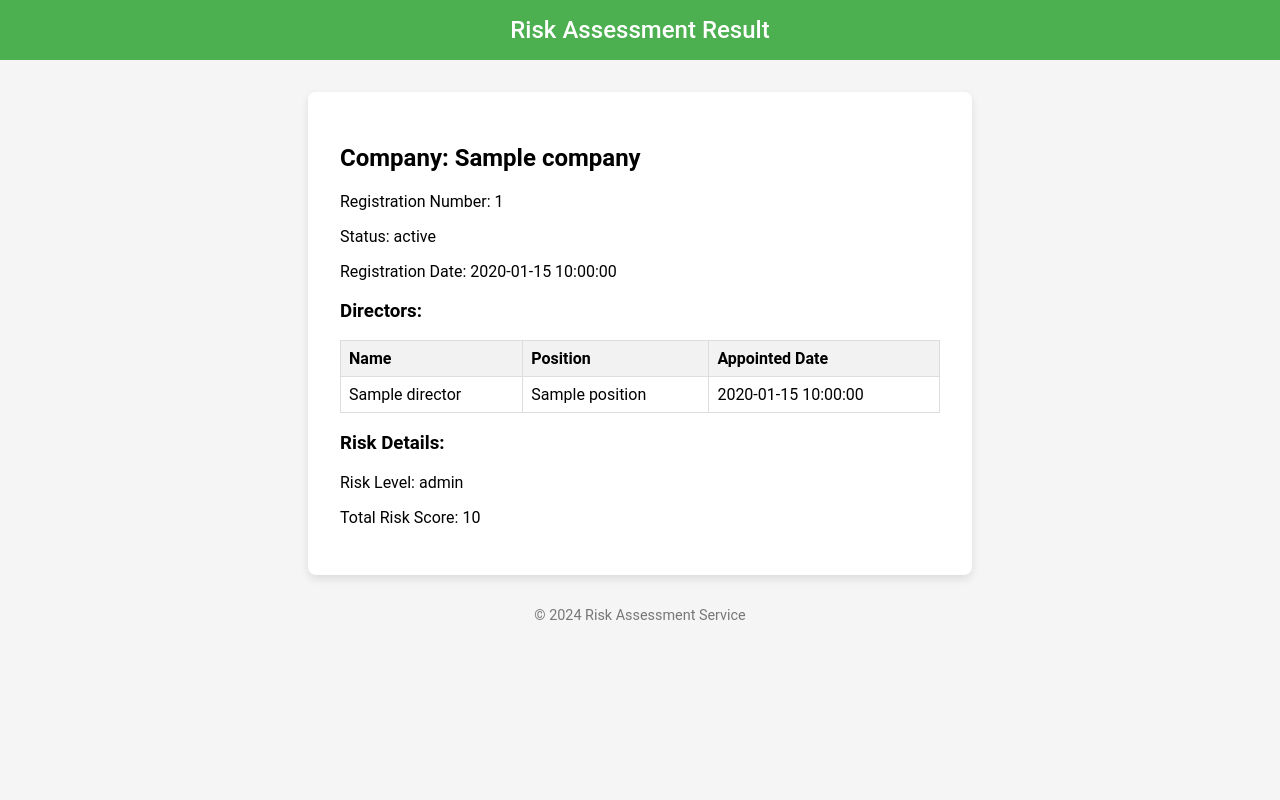
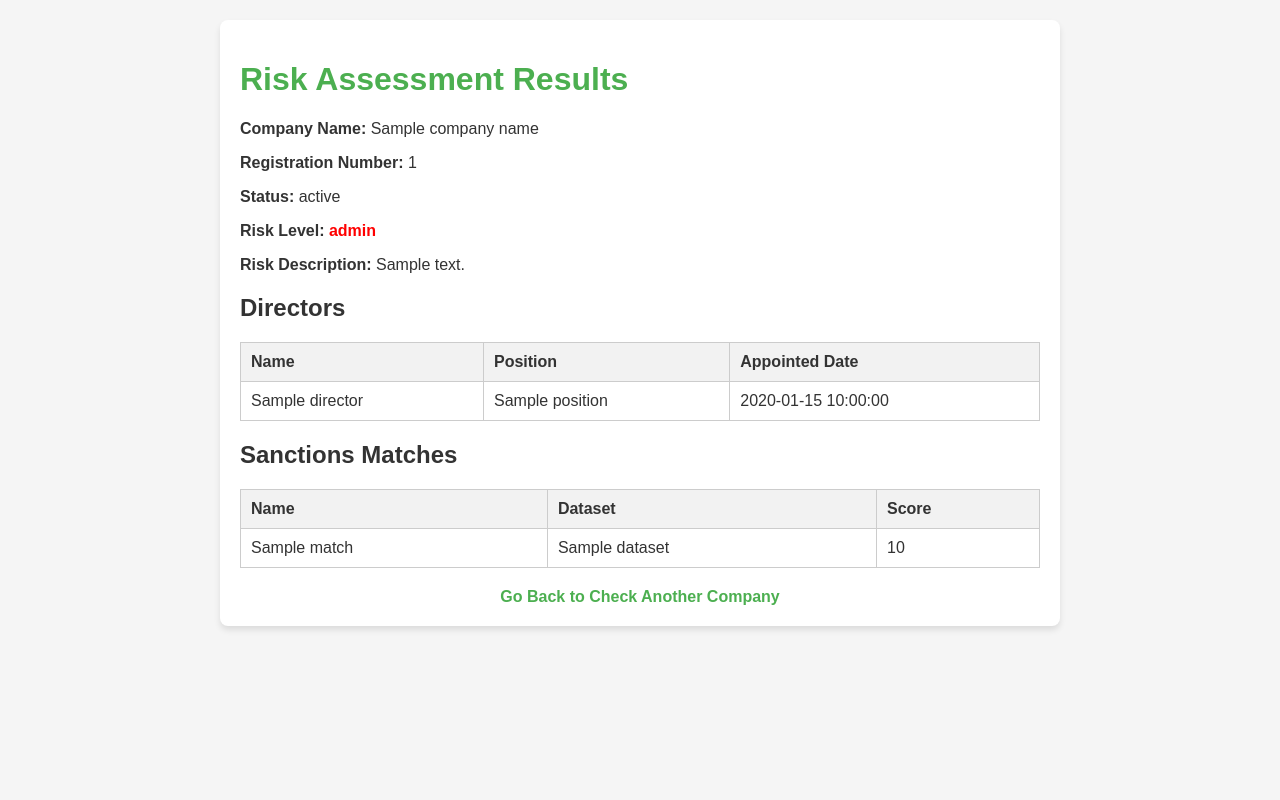
Before and after one commit to Puris-V/hras, a FastAPI app: template templates/result.html in a window 1280 px wide. Run offline with FastAPI, Linux system fonts and the light colour scheme; the template is opened without the code that fills it: most values are stand-ins (such as "Sample title", 1, 10 or a date in 2020).

Commit message:
Update result.html

```diff
--- a/templates/result.html
+++ b/templates/result.html
@@ -1,34 +1,110 @@
-<html>
+<!DOCTYPE html>
+<html lang="en">
 <head>
-    <title>Risk Assessment Result</title>
+    <meta charset="UTF-8">
+    <meta name="viewport" content="width=device-width, initial-scale=1.0">
+    <title>Risk Assessment Results</title>
     <style>
-        body { font-family: 'Roboto', sans-serif; background-color: #f5f5f5; margin: 0; padding: 0; }
-        header { background-color: #4CAF50; color: white; padding: 1rem; text-align: center; font-size: 1.5rem; font-weight: 500; }
-        main { max-width: 600px; margin: 2rem auto; background: white; padding: 2rem; border-radius: 8px; box-shadow: 0 4px 8px rgba(0, 0, 0, 0.1); }
-        table { width: 100%; border-collapse: collapse; margin-top: 1rem; }
-        th, td { border: 1px solid #ddd; padding: 8px; text-align: left; }
-        th { background-color: #f2f2f2; font-weight: bold; }
-        footer { text-align: center; margin-top: 2rem; color: #777; font-size: 0.9rem; }
+        body {
+            font-family: Arial, sans-serif;
+            background-color: #f5f5f5;
+            color: #333;
+            margin: 0;
+            padding: 20px;
+        }
+        .container {
+            max-width: 800px;
+            margin: 0 auto;
+            background: #fff;
+            padding: 20px;
+            border-radius: 8px;
+            box-shadow: 0 4px 6px rgba(0, 0, 0, 0.1);
+        }
+        h1 {
+            color: #4CAF50;
+        }
+        .risk-level {
+            font-weight: bold;
+            color: red;
+        }
+        table {
+            width: 100%;
+            border-collapse: collapse;
+            margin-top: 20px;
+        }
+        table, th, td {
+            border: 1px solid #ccc;
+        }
+        th, td {
+            padding: 10px;
+            text-align: left;
+        }
+        th {
+            background-color: #f2f2f2;
+        }
+        .back-link {
+            display: block;
+            margin-top: 20px;
+            text-align: center;
+            text-decoration: none;
+            color: #4CAF50;
+            font-weight: bold;
+        }
+        .back-link:hover {
+            text-decoration: underline;
+        }
     </style>
 </head>
 <body>
-    <header>Risk Assessment Result</header>
-    <main>
-        <h2>Company: {{ result["company_data"]["name"] }}</h2>
-        <p>Registration Number: {{ result["company_data"]["registration_number"] }}</p>
-        <p>Status: {{ result["company_data"]["status"] }}</p>
-        <p>Registration Date: {{ result["company_data"]["registration_date"] }}</p>
-        <h3>Directors:</h3>
+    <div class="container">
+        <h1>Risk Assessment Results</h1>
+        <p><strong>Company Name:</strong> {{ company_name }}</p>
+        <p><strong>Registration Number:</strong> {{ registration_number }}</p>
+        <p><strong>Status:</strong> {{ status }}</p>
+        <p><strong>Risk Level:</strong> <span class="risk-level">{{ risk_level }}</span></p>
+        <p><strong>Risk Description:</strong> {{ risk_description }}</p>
+
+        <h2>Directors</h2>
         <table>
-            <tr><th>Name</th><th>Position</th><th>Appointed Date</th></tr>
-            {% for director in result["company_data"]["directors"] %}
-                <tr><td>{{ director["name"] }}</td><td>{{ director["position"] }}</td><td>{{ director["appointed_date"] }}</td></tr>
-            {% endfor %}
+            <thead>
+                <tr>
+                    <th>Name</th>
+                    <th>Position</th>
+                    <th>Appointed Date</th>
+                </tr>
+            </thead>
+            <tbody>
+                {% for director in directors %}
+                <tr>
+                    <td>{{ director.name }}</td>
+                    <td>{{ director.position }}</td>
+                    <td>{{ director.appointed_date }}</td>
+                </tr>
+                {% endfor %}
+            </tbody>
         </table>
-        <h3>Risk Details:</h3>
-        <p>Risk Level: {{ result["risk_details"]["risk_level"] }}</p>
-        <p>Total Risk Score: {{ result["risk_score"] }}</p>
-    </main>
-    <footer>&copy; 2024 Risk Assessment Service</footer>
+
+        <h2>Sanctions Matches</h2>
+        <table>
+            <thead>
+                <tr>
+                    <th>Name</th>
+                    <th>Dataset</th>
+                    <th>Score</th>
+                </tr>
+            </thead>
+            <tbody>
+                {% for match in sanctions_matches %}
+                <tr>
+                    <td>{{ match.name }}</td>
+                    <td>{{ match.dataset }}</td>
+                    <td>{{ match.score }}</td>
+                </tr>
+                {% endfor %}
+            </tbody>
+        </table>
+
+        <a href="/" class="back-link">Go Back to Check Another Company</a>
+    </div>
 </body>
 </html>
```
